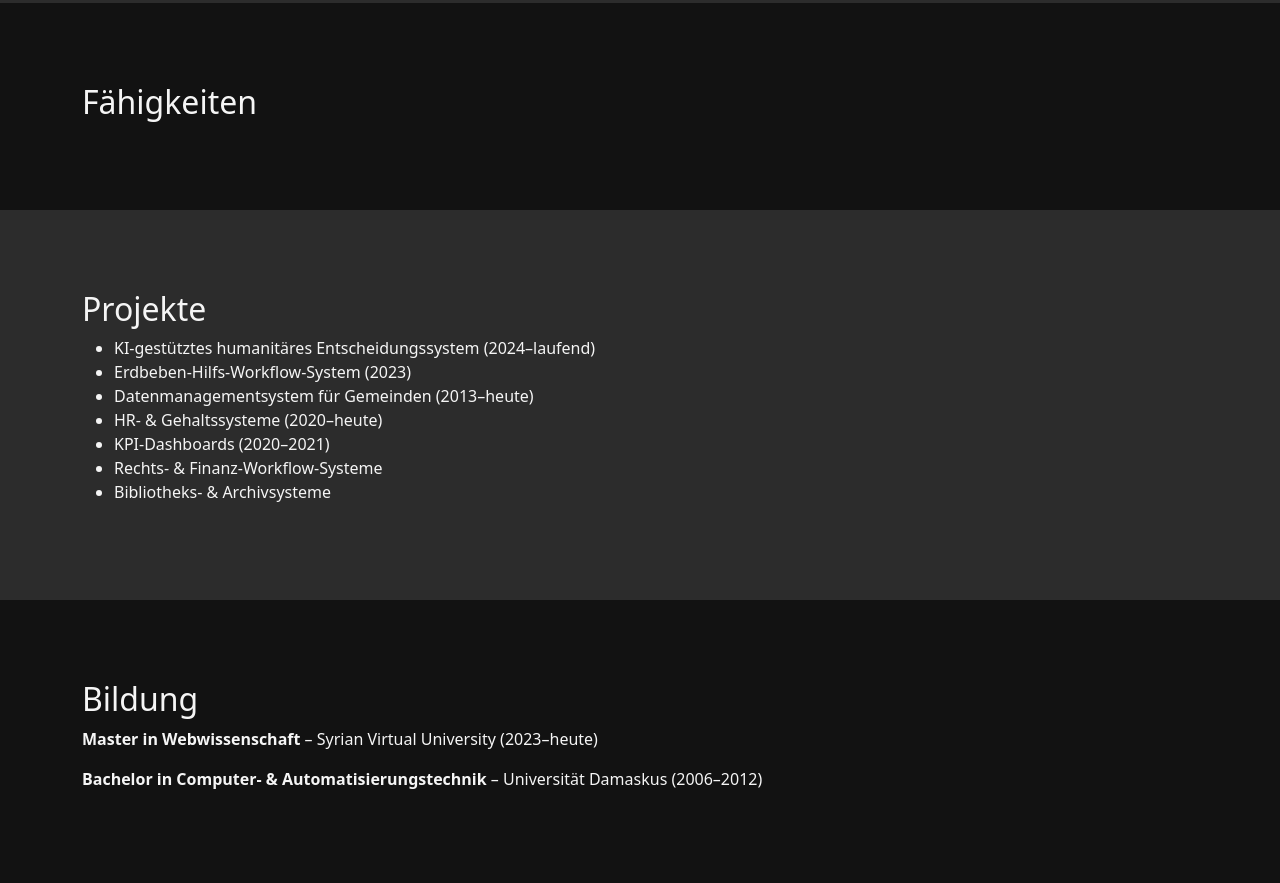
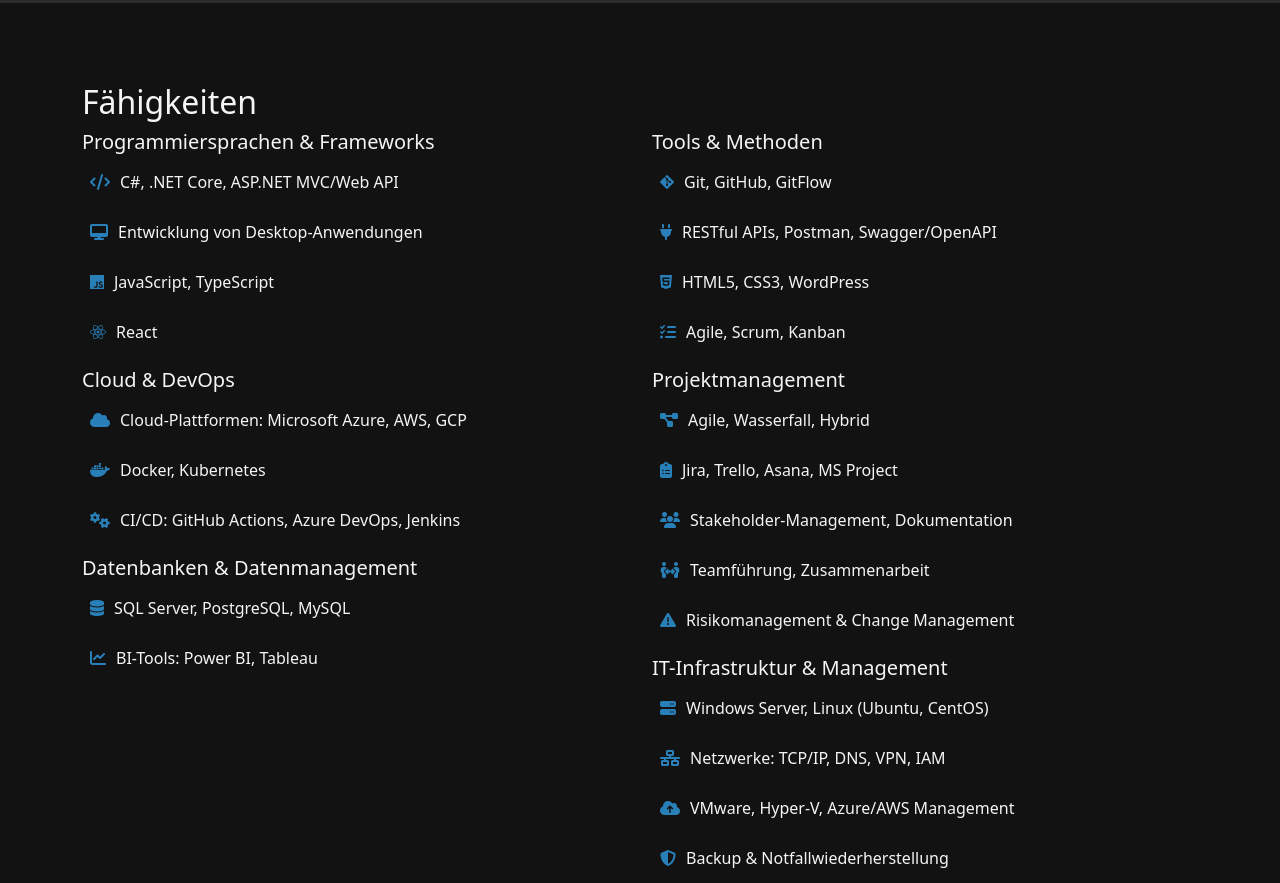
Before and after one commit to kosayalassaf/kosayalassaf.github.io, a plain HTML site: page index_de.html in a window 1280 px wide. Shown: the part 1397-2280 px from the top of the page. Drawn offline with nearby package versions, Linux system fonts and the light colour scheme.

Commit message:
Update index_de.html

```diff
--- a/index_de.html
+++ b/index_de.html
@@ -139,12 +139,67 @@
   </section>
 
   <!-- Skills Section -->
-  <section id="skills">
-    <div class="container skills-list" data-aos="fade-up">
-      <h2>Fähigkeiten</h2>
-      <!-- gleiche Struktur wie im Englischen, nur ins Deutsche übersetzt -->
+  <!-- Fähigkeiten Section -->
+<section id="skills">
+  <div class="container skills-list" data-aos="fade-up">
+    <h2>Fähigkeiten</h2>
+    <div class="row">
+      <div class="col-md-6" data-aos="fade-right">
+
+        <h5>Programmiersprachen & Frameworks</h5>
+        <ul>
+          <li><i class="fas fa-code"></i>C#, .NET Core, ASP.NET MVC/Web API</li>
+          <li><i class="fas fa-desktop"></i>Entwicklung von Desktop-Anwendungen</li>
+          <li><i class="fab fa-js"></i>JavaScript, TypeScript</li>
+          <li><i class="fab fa-react"></i>React</li>
+        </ul>
+
+        <h5>Cloud & DevOps</h5>
+        <ul>
+          <li><i class="fas fa-cloud"></i>Cloud-Plattformen: Microsoft Azure, AWS, GCP</li>
+          <li><i class="fab fa-docker"></i>Docker, Kubernetes</li>
+          <li><i class="fas fa-cogs"></i>CI/CD: GitHub Actions, Azure DevOps, Jenkins</li>
+        </ul>
+
+        <h5>Datenbanken & Datenmanagement</h5>
+        <ul>
+          <li><i class="fas fa-database"></i>SQL Server, PostgreSQL, MySQL</li>
+          <li><i class="fas fa-chart-line"></i>BI-Tools: Power BI, Tableau</li>
+        </ul>
+      </div>
+
+      <div class="col-md-6" data-aos="fade-left">
+
+        <h5>Tools & Methoden</h5>
+        <ul>
+          <li><i class="fab fa-git-alt"></i>Git, GitHub, GitFlow</li>
+          <li><i class="fas fa-plug"></i>RESTful APIs, Postman, Swagger/OpenAPI</li>
+          <li><i class="fab fa-html5"></i>HTML5, CSS3, WordPress</li>
+          <li><i class="fas fa-tasks"></i>Agile, Scrum, Kanban</li>
+        </ul>
+
+        <h5>Projektmanagement</h5>
+        <ul>
+          <li><i class="fas fa-project-diagram"></i>Agile, Wasserfall, Hybrid</li>
+          <li><i class="fas fa-clipboard-list"></i>Jira, Trello, Asana, MS Project</li>
+          <li><i class="fas fa-users"></i>Stakeholder-Management, Dokumentation</li>
+          <li><i class="fas fa-people-arrows"></i>Teamführung, Zusammenarbeit</li>
+          <li><i class="fas fa-exclamation-triangle"></i>Risikomanagement & Change Management</li>
+        </ul>
+
+        <h5>IT-Infrastruktur & Management</h5>
+        <ul>
+          <li><i class="fas fa-server"></i>Windows Server, Linux (Ubuntu, CentOS)</li>
+          <li><i class="fas fa-network-wired"></i>Netzwerke: TCP/IP, DNS, VPN, IAM</li>
+          <li><i class="fas fa-cloud-upload-alt"></i>VMware, Hyper-V, Azure/AWS Management</li>
+          <li><i class="fas fa-shield-alt"></i>Backup & Notfallwiederherstellung</li>
+        </ul>
+
+      </div>
     </div>
-  </section>
+  </div>
+</section>
+
 
   <!-- Projects Section -->
   <section id="projects" class="bg-light">
```
